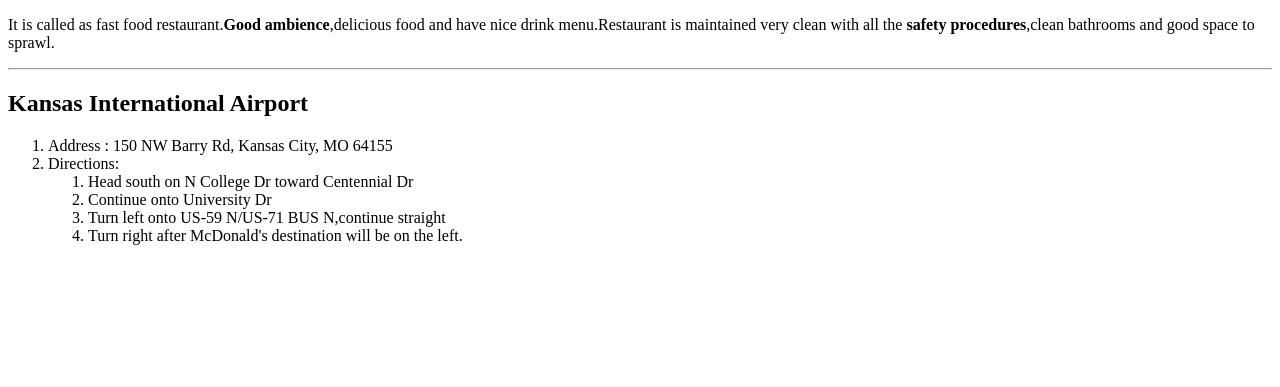
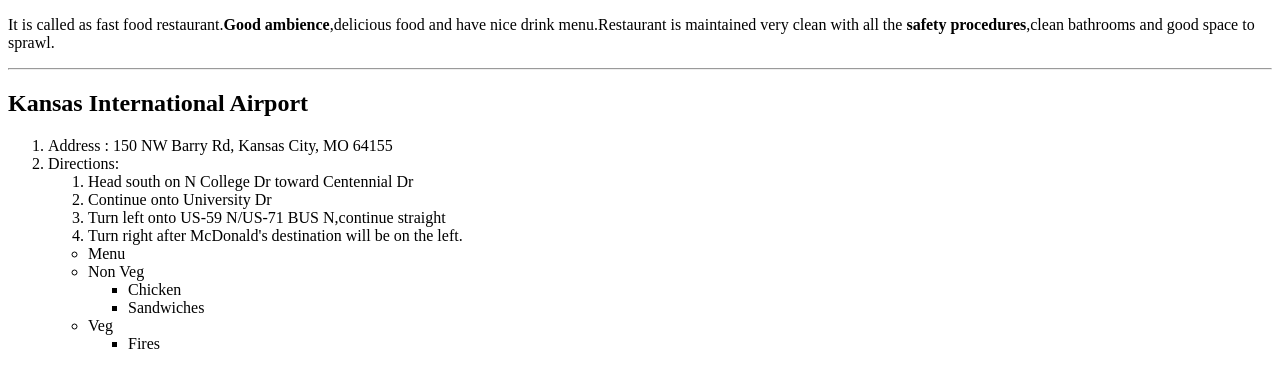
Before and after one commit to 44-563-Web-Apps-S22/webapplication3, a plain HTML site: page index.html in a window 1280 px wide. Shown: the part 91-478 px from the top of the page. Drawn offline with Linux system fonts and the light colour scheme.

Commit message:
unordered list of favorite food

```diff
--- a/index.html
+++ b/index.html
@@ -17,6 +17,19 @@
         <li>Turn left onto US-59 N/US-71 BUS N,continue straight</li>
         <li>Turn right after McDonald's destination will be on the left.</li>
       </ol>
+      <ul>
+        <li>Menu</li>
+        <li>Non Veg</li>
+          <ul>
+            <li>Chicken</li>
+            <li>Sandwiches</li>
+          </ul>
+        </li>
+        <li>Veg</li>
+        <ul>
+          <li>Fires</li>
+        </ul>
+      </ul>
     </ol>
   </body>
 </html>
```
